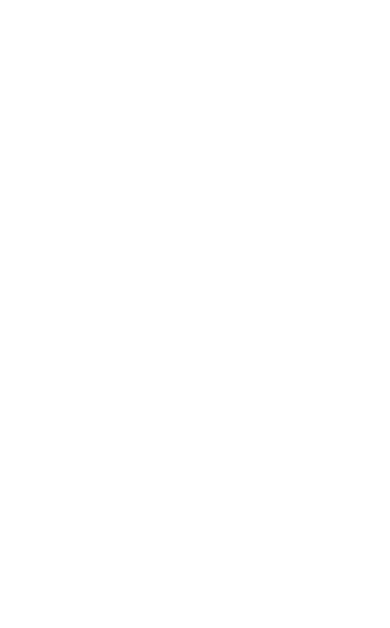
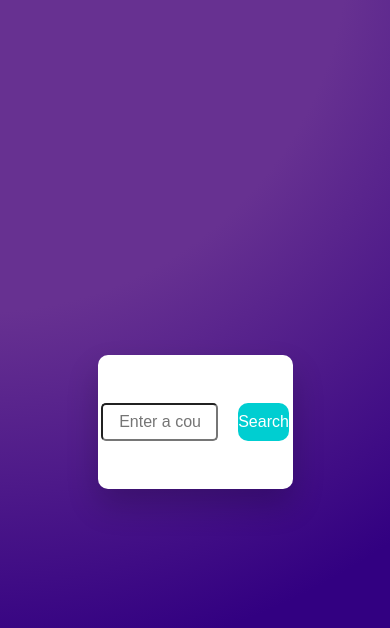
Before and after one commit to RizkixSuputro/API-Project-Javascript, a plain HTML site: page index.html in a window 390 px wide. Drawn offline with Linux system fonts and the light colour scheme.

Commit message:
feat: create basic country search UI layout
- Add input field and search button in index.html for country name input
- Create result display container
- Apply global reset styles (margin, padding, box-sizing)
- Style layout with centered flex container and radial gradient background
- Design search form with responsive grid layout
- Add styling for input and button (padding, border-radius, colors)

```diff
--- a/index.html
+++ b/index.html
@@ -6,6 +6,18 @@
     <link rel="stylesheet" href="style.css" />
   </head>
   <body>
+    <div class="container">
+      <div class="search-wrapper">
+        <input
+          type="text"
+          name=""
+          id="country-inp"
+          placeholder="Enter a country name"
+        />
+        <button id="search-btn">Search</button>
+      </div>
+      <div class="result" id="result"></div>
+    </div>
     <script src="app.js"></script>
   </body>
 </html>
--- a/style.css
+++ b/style.css
@@ -0,0 +1,46 @@
+* {
+  margin: 0;
+  padding: 0;
+  box-sizing: border-box;
+}
+body {
+  background-image: radial-gradient(
+    circle farthest-corner at -5.6% -6.8%,
+    rgba(103, 49, 145, 1) 37.3%,
+    rgba(50, 0, 129, 1) 73.5%
+  );
+  display: flex;
+  justify-content: center;
+  align-items: center;
+}
+
+.container {
+  background-color: white;
+  padding: 3em 2.5em;
+  height: auto;
+  width: 80vw;
+  position: relative;
+  max-width: 50vw;
+  border-radius: 10px;
+  box-shadow: 0 1em 2em rgba(0, 0, 0, 0.2);
+}
+.search-wrapper {
+  display: grid;
+  grid-template-columns: 9fr 3fr;
+  justify-content: center;
+  gap: 1.25em;
+}
+#country-inp {
+  width: 30vw;
+  padding: 0.5em 1em;
+  font-size: 1em;
+  border-radius: 5px;
+}
+.search-wrapper button {
+  font-size: 1em;
+  border-radius: 10px;
+  border: none;
+  background-color: darkturquoise;
+  color: white;
+  cursor: pointer;
+}
```
